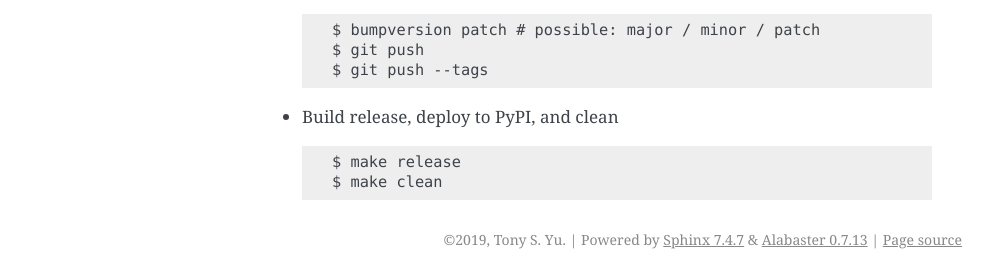
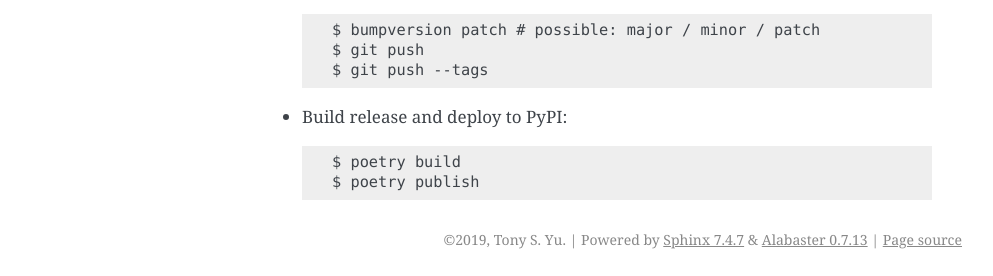
Before and after one commit to tonysyu/qwikstart, a Sphinx documentation site: the page built from docs/developer_guide.rst, in a window 1280 px wide. Shown: the part 1693-1969 px from the top of the page, without its empty margins (148-1141 px from the left). Built offline with Sphinx 7.4.7, drawn with Linux system fonts in a browser that asks for light colours; pages that are not in the unit, such as notebooks, are missing from menus.

Commit message:
Update developer instructions to use poetry for publishing

```diff
--- a/docs/developer_guide.rst
+++ b/docs/developer_guide.rst
@@ -81,7 +81,7 @@ A reminder for the maintainers on how to deploy.
     $ git push
     $ git push --tags
 
-- Build release, deploy to PyPI, and clean ::
+- Build release and deploy to PyPI::
 
-    $ make release
-    $ make clean
+    $ poetry build
+    $ poetry publish
```
